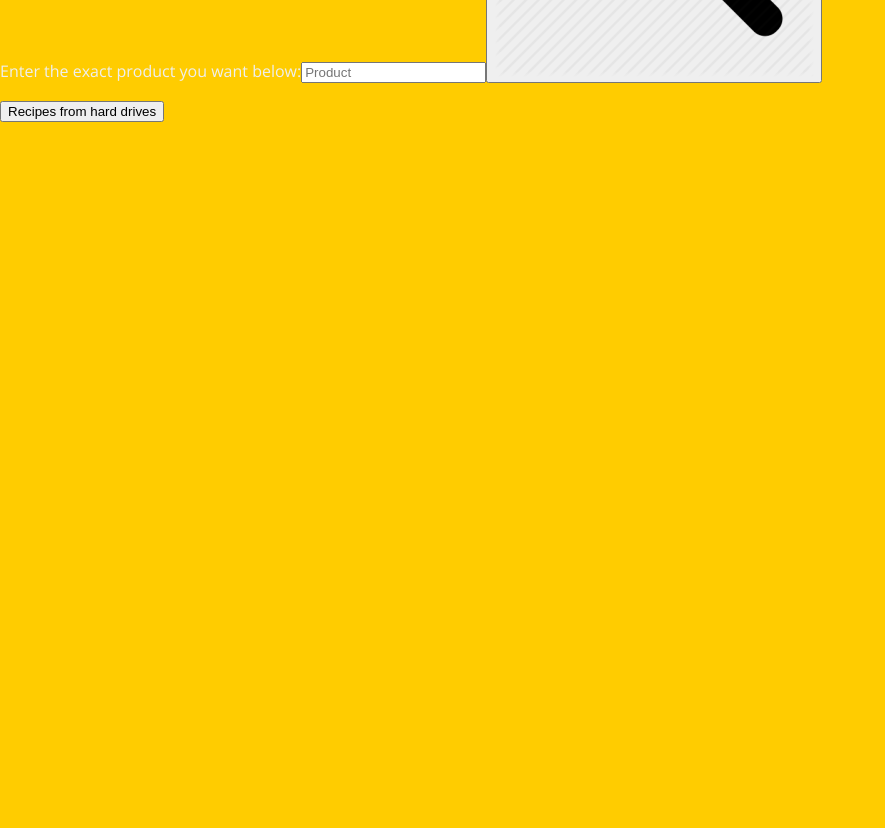
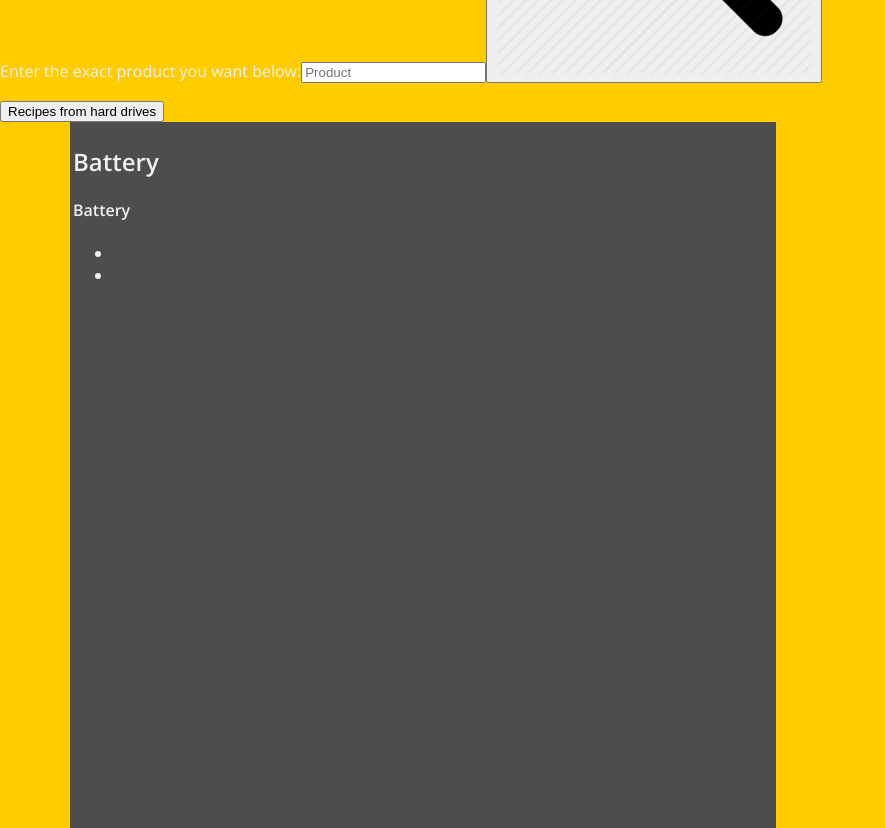
Before and after one commit to Lare1426/react-interactive-website, a React (Vite) app: page / in a window 1280 px wide. Shown: the part 720-1548 px from the top of the page, without its empty margins (0-885 px from the left). Before the commit the page ends 842 px from the top, so only its background shows below. Built offline with nearby package versions, Linux system fonts and the light colour scheme.

Commit message:
start work on display

```diff
--- a/src/App.jsx
+++ b/src/App.jsx
@@ -1,4 +1,4 @@
-import { Sidebar } from "@/components";
+import { Sidebar, Display } from "@/components";
 import styles from "./App.module.scss";
 
 function App() {
@@ -10,6 +10,7 @@ function App() {
       </header>
       <main className={styles.appMain}>
         <Sidebar />
+        <Display />
       </main>
     </>
   );
--- /dev/null
+++ b/src/components/Display.jsx
@@ -0,0 +1,16 @@
+import styles from "./Display.module.scss";
+
+export default function Display() {
+  return (
+    <div className={styles.display}>
+      <h2>Battery</h2>
+      <div>
+        <h4>Battery</h4>
+        <ul>
+          <li></li>
+          <li></li>
+        </ul>
+      </div>
+    </div>
+  );
+}
--- /dev/null
+++ b/src/components/Display.module.scss
@@ -0,0 +1,8 @@
+.display {
+  width: 700px;
+  height: 700px;
+  margin-left: 70px;
+  border: 3px solid var(--primary);
+  background-color: var(--primary);
+  overflow-y: scroll;
+}
--- a/src/components/index.jsx
+++ b/src/components/index.jsx
@@ -1,3 +1,4 @@
 import Sidebar from "./Sidebar";
+import Display from "./Display";
 
-export { Sidebar };
+export { Sidebar, Display };
```
